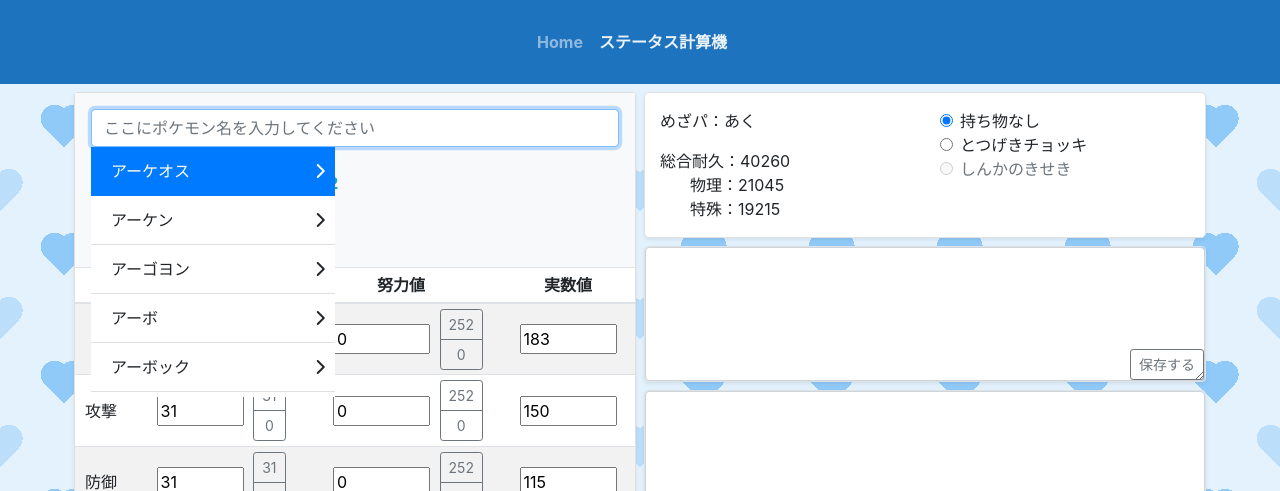
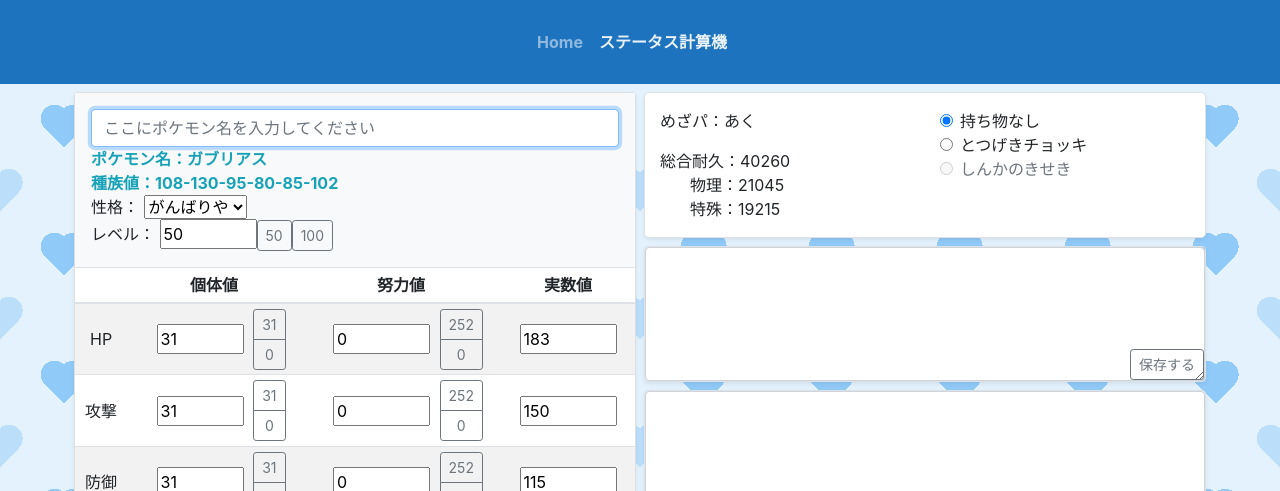
Before and after one commit to lefmarna/pokemonote-web-old, a Vue app: page /calc-stats in a window 1280 px wide. Shown: the top 491 px of the page. Built offline with nearby package versions, Linux system fonts and the light colour scheme; what vue-head would draw is missing.

Commit message:
ポケモン名の欄に何も入力されていないとき、リストを表示しない設定に変更

```diff
--- a/src/views/CalcStats.vue
+++ b/src/views/CalcStats.vue
@@ -876,9 +876,13 @@ export default {
       });
     },
     searchPokemons() {
-      return this.pokemons.filter(
-        value => value.name.indexOf(this.checkName) === 0
-      );
+      if (this.searchName) {
+        return this.pokemons.filter(
+          value => value.name.indexOf(this.checkName) === 0
+        );
+      } else {
+        return [];
+      }
     },
     totalStats() {
       return (
```
